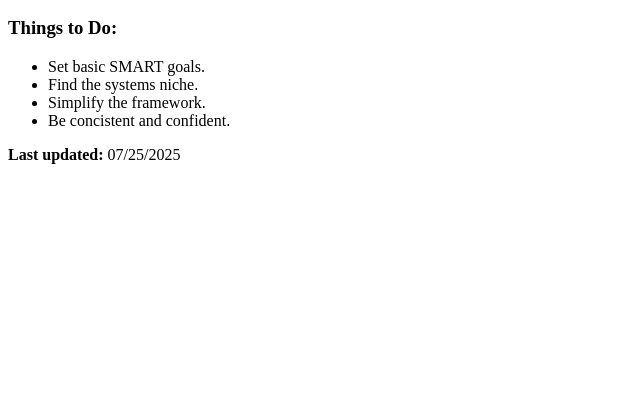
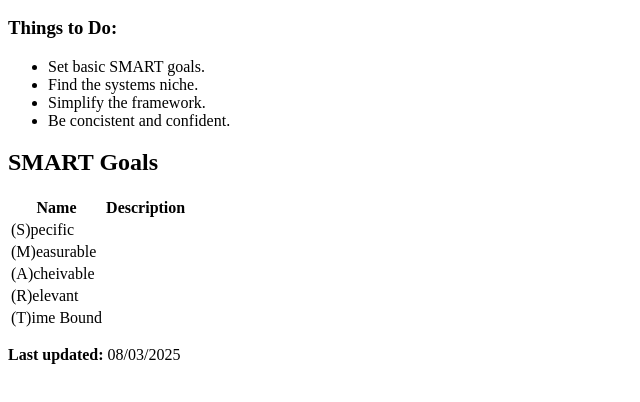
Before and after one commit to promenox/promenox.github.io, a plain HTML site: page index.html in a window 1280 px wide. Shown: the part 110-512 px from the top of the page, without its empty margins (0-640 px from the left). Drawn offline with Linux system fonts and the light colour scheme.

Commit message:
added basic smart goals template

```diff
--- a/index.html
+++ b/index.html
@@ -15,6 +15,35 @@
     <li>Simplify the framework.</li>
     <li>Be concistent and confident.</li>
   </ul>
-  <p><b>Last updated:</b> 07/25/2025</p>
+
+  <h2>SMART Goals</h2>
+  <table>
+    <tr>
+      <th>Name</th>
+      <th>Description</th>
+    </tr>
+    <tr>
+      <td>(S)pecific</td>
+      <td></td>
+    </tr>
+    <tr>
+      <td>(M)easurable</td>
+      <td></td>
+    </tr>
+    <tr>
+      <td>(A)cheivable</td>
+      <td></td>
+    </tr>
+    <tr>
+      <td>(R)elevant</td>
+      <td></td>
+    </tr>
+    <tr>
+      <td>(T)ime Bound</td>
+      <td></td>
+    </tr>
+  </table>
+
+  <p><b>Last updated:</b> 08/03/2025</p>
 </body>
 </html>
```
